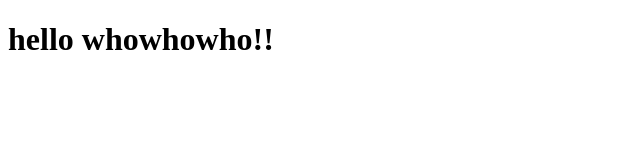
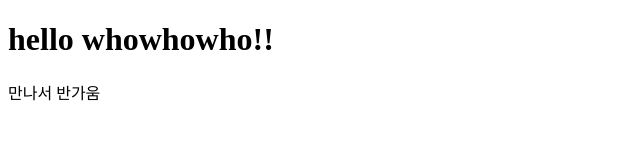
Before and after one commit to KWS-1989/git-test, a plain HTML site: page index.html in a window 1280 px wide. Shown: the whole page, without its empty margins (0-640 px from the left). Drawn offline with Linux system fonts and the light colour scheme.

Commit message:
greeting

```diff
--- a/index.html
+++ b/index.html
@@ -7,5 +7,6 @@
 </head>
 <body>
     <h1> hello whowhowho!!</h1>
+    <p> 만나서 반가움</p>
 </body>
 </html>
```
